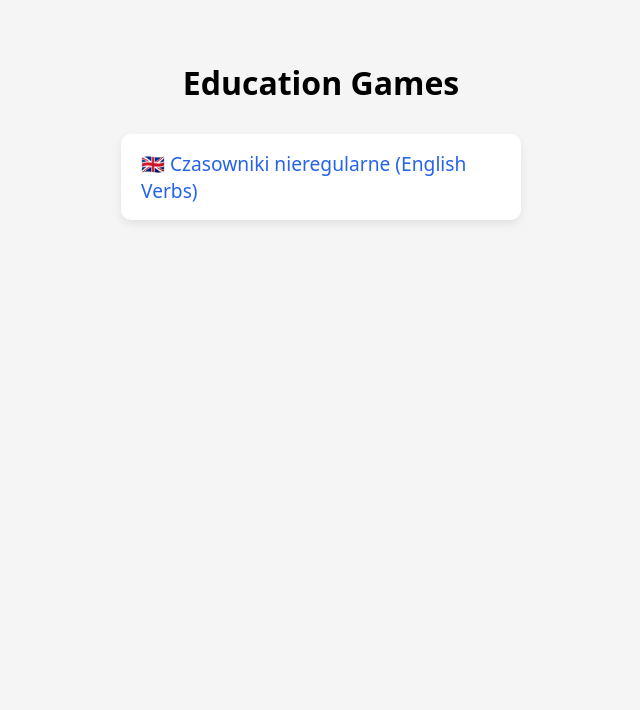
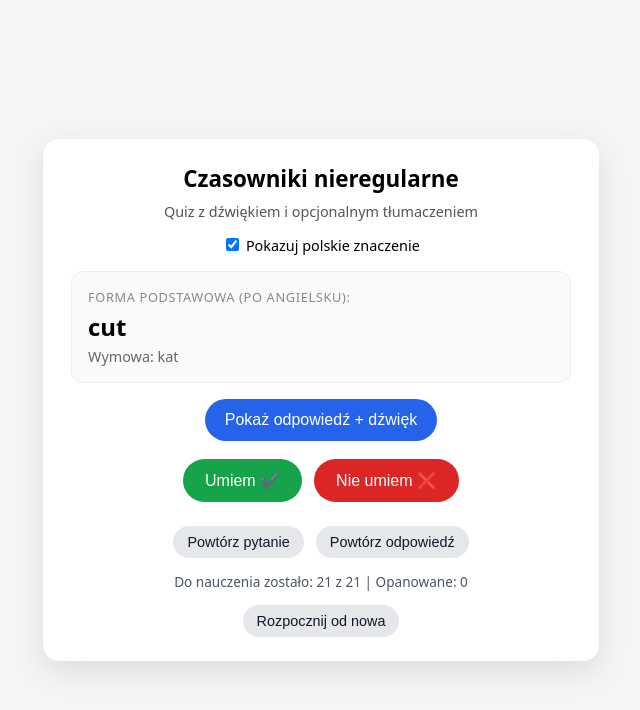
Before and after one commit to maciejligowski/education-games, a plain HTML site: page english-irregular-verbs/index.html in a window 1280 px wide. Shown: the whole page, without its empty margins (319-959 px from the left). Drawn offline with Linux system fonts and the light colour scheme.

Commit message:
indexes fixed

```diff
--- a/english-irregular-verbs/index.html
+++ b/english-irregular-verbs/index.html
@@ -1,62 +1,212 @@
 <!DOCTYPE html>
 <html lang="pl">
 <head>
-  <meta charset="UTF-8">
-  <meta name="viewport" content="width=device-width, initial-scale=1.0">
-  <title>Education Games</title>
-
+  <meta charset="UTF-8" />
+  <meta name="viewport" content="width=device-width, initial-scale=1.0" />
+  <title>Czasowniki nieregularne – quiz z dźwiękiem</title>
   <style>
     body {
-      font-family: system-ui, sans-serif;
+      font-family: system-ui, -apple-system, BlinkMacSystemFont, "Segoe UI", sans-serif;
       background: #f5f5f5;
       margin: 0;
-      padding: 40px 20px;
+      padding: 0;
       display: flex;
-      flex-direction: column;
+      justify-content: center;
       align-items: center;
+      min-height: 100vh;
+    }
+
+    .app {
+      background: #ffffff;
+      border-radius: 16px;
+      box-shadow: 0 10px 30px rgba(0,0,0,0.1);
+      padding: 24px 28px;
+      max-width: 500px;
+      width: 100%;
     }
 
     h1 {
-      margin-bottom: 30px;
+      font-size: 1.4rem;
+      margin-top: 0;
+      margin-bottom: 8px;
       text-align: center;
-      font-weight: 600;
     }
 
-    .menu {
-      display: flex;
-      flex-direction: column;
-      gap: 15px;
-      width: 100%;
-      max-width: 400px;
+    p.subtitle {
+      margin-top: 0;
+      font-size: 0.9rem;
+      color: #555;
+      text-align: center;
     }
 
-    .menu a {
-      display: block;
-      padding: 16px 20px;
-      background: white;
-      border-radius: 10px;
-      text-decoration: none;
-      color: #2563eb;
-      font-size: 1.2rem;
-      font-weight: 500;
-      box-shadow: 0 4px 10px rgba(0,0,0,0.08);
-      transition: transform 0.1s ease;
+    .card {
+      background: #fafafa;
+      border-radius: 12px;
+      padding: 16px;
+      margin: 16px 0;
+      border: 1px solid #eee;
     }
 
-    .menu a:hover {
-      transform: translateY(-2px);
+    .label {
+      font-size: 0.8rem;
+      text-transform: uppercase;
+      letter-spacing: 0.05em;
+      color: #888;
+      margin-bottom: 4px;
+    }
+
+    .base-form {
+      font-size: 1.5rem;
+      font-weight: 600;
+      margin-bottom: 4px;
+    }
+
+    .phonetic {
+      font-size: 0.9rem;
+      color: #666;
+    }
+
+    .answer {
+      margin-top: 10px;
+      font-size: 1.05rem;
+      line-height: 1.6;
+    }
+
+    .answer span {
+      display: block;
+    }
+
+    .buttons {
+      display: flex;
+      flex-wrap: wrap;
+      margin-top: 8px;
+      justify-content: center;
+    }
+
+    button {
+      border: none;
+      border-radius: 999px;
+      padding: 8px 14px;
+      font-size: 0.9rem;
+      cursor: pointer;
+      background: #2563eb;
+      color: white;
+      transition: transform 0.05s ease, box-shadow 0.05s ease, background 0.2s;
+      white-space: nowrap;
+    }
+
+    button.secondary {
+      background: #e5e7eb;
+      color: #111827;
+    }
+
+    button:active {
+      transform: translateY(1px);
+      box-shadow: 0 2px 6px rgba(0,0,0,0.15) inset;
+    }
+
+    .toggle-row {
+      margin-top: 10px;
+      text-align: center;
+      font-size: 0.9rem;
+    }
+
+    .progress {
+      text-align: center;
+      margin-top: 14px;
+      font-size: 0.85rem;
+      color: #4b5563;
+    }
+
+    .bottom-actions {
+      margin-top: 8px;
+      text-align: center;
+    }
+
+    @media (max-width: 480px) {
+      .app {
+        border-radius: 0;
+        min-height: 100vh;
+      }
+
+      .main-buttons,
+      .judge-buttons,
+      .secondary-buttons {
+        flex-direction: column;
+        width: 100%;
+      }
+
+      .main-buttons button,
+      .judge-buttons button,
+      .secondary-buttons button,
+      #resetBtn {
+        width: 100%;
+        justify-content: center;
+      }
     }
   </style>
 </head>
+<body>
+  <div class="app">
+    <h1>Czasowniki nieregularne</h1>
+    <p class="subtitle">Quiz z dźwiękiem i opcjonalnym tłumaczeniem</p>
 
-<body>
+    <div class="toggle-row">
+      <label>
+        <input type="checkbox" id="togglePolish" checked>
+        Pokazuj polskie znaczenie
+      </label>
+    </div>
 
-  <h1>Education Games</h1>
+    <div class="card">
+      <div class="label">Forma podstawowa (po angielsku):</div>
+      <div id="baseForm" class="base-form">–</div>
+      <div id="phonetic" class="phonetic"></div>
 
-  <div class="menu">
-    <a href="english-irregular-verbs/">🇬🇧 Czasowniki nieregularne (English Verbs)</a>
-    <!-- Tu dodasz kolejne gry w przyszłości -->
+      <div id="answerBox" class="answer" style="display:none;">
+        <span><strong>Past simple:</strong> <span id="pastSimple"></span></span>
+        <span><strong>Past participle:</strong> <span id="pastParticiple"></span></span>
+        <span id="polishRow"><strong>Znaczenie po polsku:</strong> <span id="polish"></span></span>
+      </div>
+    </div>
+
+    <div class="buttons" style="flex-direction: column; gap: 14px; align-items: center;">
+      <div class="main-buttons" style="display:flex; gap:12px;">
+        <button
+          id="showAnswerBtn"
+          style="padding:12px 20px; font-size:1rem; background:#2563eb; color:white;">
+          Pokaż odpowiedź + dźwięk
+        </button>
+      </div>
+
+      <div class="judge-buttons" style="display:flex; gap:12px; margin-top:4px;">
+        <button
+          id="knowBtn"
+          style="padding:12px 22px; font-size:1rem; background:#16a34a; color:white;">
+          Umiem ✔️
+        </button>
+        <button
+          id="dontKnowBtn"
+          style="padding:12px 22px; font-size:1rem; background:#dc2626; color:white;">
+          Nie umiem ❌
+        </button>
+      </div>
+
+      <div class="secondary-buttons" style="display:flex; gap:12px; margin-top:10px;">
+        <button id="repeatQuestionBtn" class="secondary">Powtórz pytanie</button>
+        <button id="repeatAnswerBtn" class="secondary">Powtórz odpowiedź</button>
+      </div>
+    </div>
+
+    <p id="statsInfo" class="progress"></p>
+
+    <div class="bottom-actions">
+      <button id="resetBtn" class="secondary">Rozpocznij od nowa</button>
+    </div>
   </div>
 
+  <!-- najpierw dane, potem logika -->
+  <script src="verbs-en-irregular.js"></script>
+  <script src="app.js"></script>
 </body>
 </html>
```
Also changed, not shown: index.html (+41 -7 lines).
